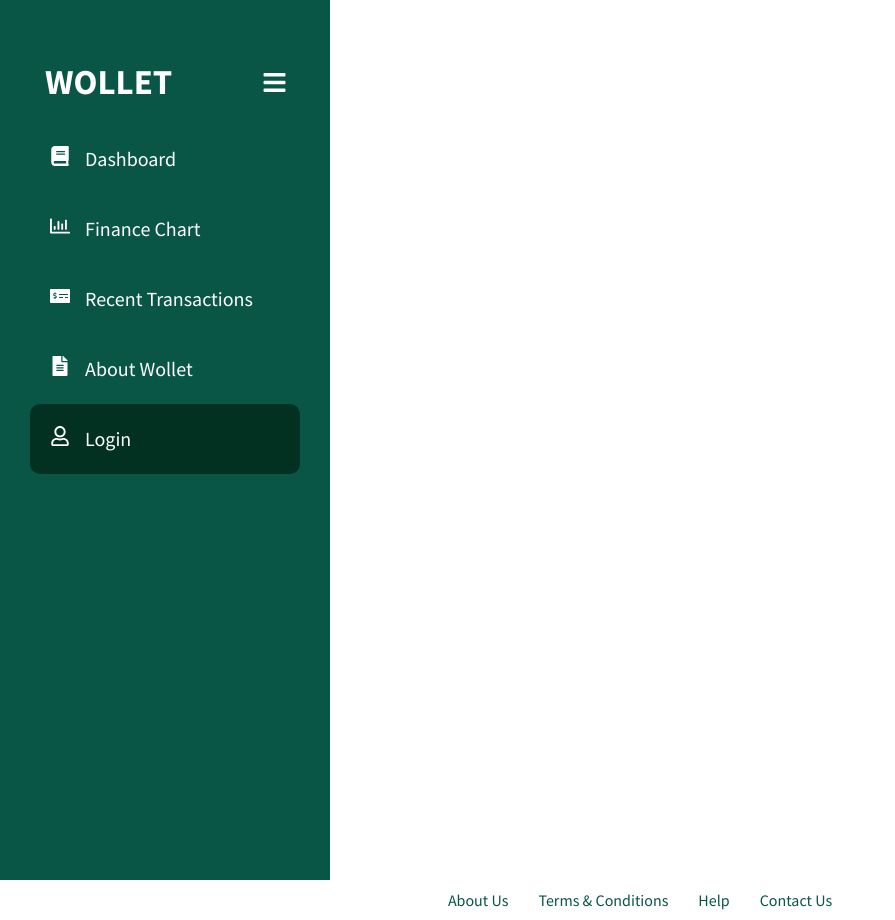
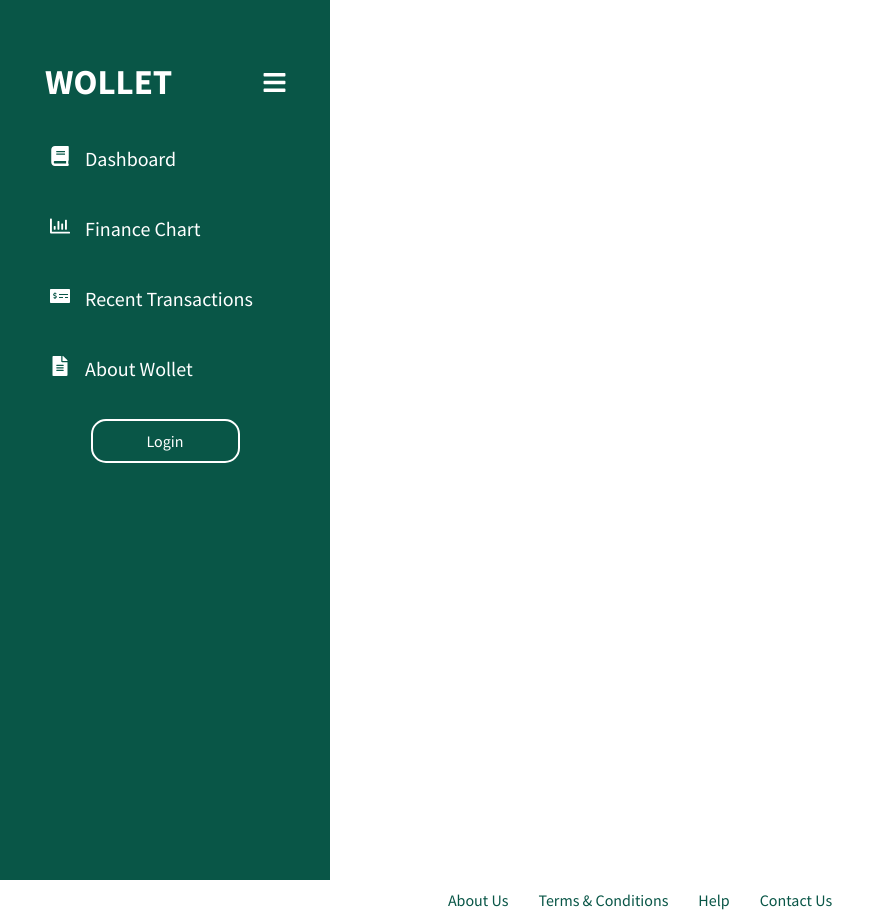
Before and after one commit to cbfacademy-course-material-taylor-2022/software-engineering-project-group-a, a React (Create React App) app in the folder client/: page /Login in a window 1280 px wide. Shown: the whole page, without its empty margins (0-895 px from the left). Built offline with nearby package versions, Linux system fonts and the light colour scheme.

Commit message:
Login button changes to logout depending on state and redirects to the correct page

```diff
--- a/client/src/components/Sidebar.js
+++ b/client/src/components/Sidebar.js
@@ -38,11 +38,11 @@ function Sidebar(props) {
       name: "About Wollet",
       icon: <FaFileAlt />,
     },
-    {
-      path: "/Login",
-      name: "Login",
-      icon: <FaRegUser />,
-    },
+    // {
+    //   path: "/Login",
+    //   name: "Login",
+    //   icon: <FaRegUser />,
+    // },
   ];
   return (
     <div className="container">
@@ -71,7 +71,7 @@ function Sidebar(props) {
         {props.userToken ? (
           <LogoutButton logout={props.setUserToken} />
         ) : (
-          <p></p>
+          <LoginButton login={props.setUserToken} />
         )}
       </div>
       <main>{props.children}</main>
@@ -105,4 +105,30 @@ function LogoutButton(props) {
   );
 }
 
+function LoginButton(props) {
+  const navigate = useNavigate();
+
+  return (
+    <div
+      style={{
+        justifyContent: "center",
+        padding: "10px 5px",
+        borderColor: "fff",
+        borderStyle: "solid",
+        borderWidth: 2,
+        textAlign: "center",
+        borderRadius: 15,
+        width: "50%",
+        margin: "15px auto",
+      }}
+      onClick={() => {
+        // props.login(true);
+        navigate("/");
+      }}
+    >
+      Login
+    </div>
+  );
+}
+
 export default Sidebar;
```
